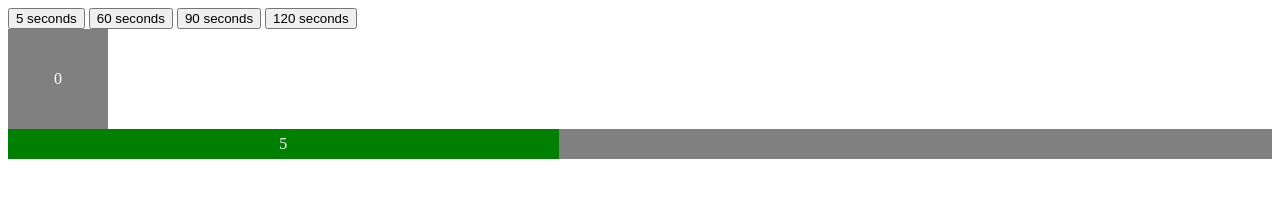
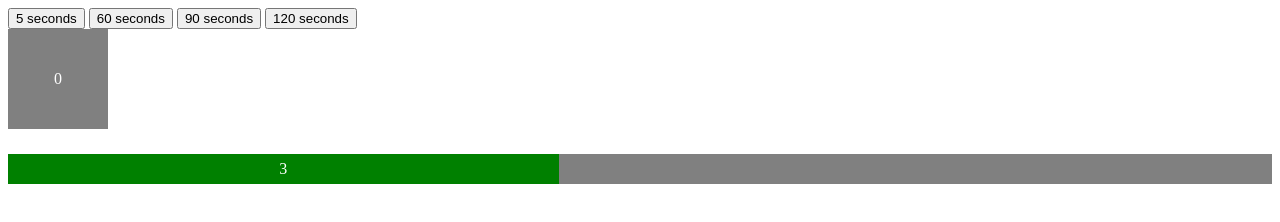
Before and after one commit to gmocore/click-game, a plain HTML site: page index.html in a window 1280 px wide. Both pictures are taken after a click on the button "5 seconds". Drawn offline with Linux system fonts and the light colour scheme.

Commit message:
added countdown timer with dynamic seconds based on user selection

```diff
--- a/main.js
+++ b/main.js
@@ -1,6 +1,7 @@
 // TODO:  When user clicks multiple buttons, multiple timers run at the same time.
 // TODO:  Need a reset button of some sort.  Since when you click on one of the seconds buttons it will start the timer and when the timer is done clicking the button doesn't do anything.
 // TODO:  innerHTML for startTimer() just sets the innerHTML but doesn't update as timer bar goes down.
+// TODO:  Update thirty’s ID to no longer be 5 seconds.  Update in main.js and index.html
 
 // Functionality Option: click listener for whole window.
 // window.addEventListener("click", () => {
@@ -10,15 +11,14 @@
 // });
 
 // Variables
-const clickArea = document.querySelector('.click-area');
-const timer = document.getElementById('timer');
-const thirty = document.getElementById('5');
-const sixty = document.getElementById('60');
-const ninety = document.getElementById('90');
-const oneTwenty = document.getElementById('120');
-const clickDisplay = document.getElementById('click-display');
+const clickArea = document.querySelector(".click-area");
+const timer = document.getElementById("timer");
+const thirty = document.getElementById("5");
+const sixty = document.getElementById("60");
+const ninety = document.getElementById("90");
+const oneTwenty = document.getElementById("120");
+const clickDisplay = document.getElementById("click-display");
 let clickCount = 0;
-
 
 // FUNCTIONS
 function clickCounterReset() {
@@ -28,10 +28,19 @@ function clickCounterReset() {
 
 function startTimer(seconds) {
   timer.style.animationDuration = `${seconds.id}s`;
-    timer.style.animationPlayState = 'running';
+  timer.style.animationPlayState = "running";
+  timer.innerHTML = seconds.id;
+
+  var timerInterval = setInterval(timerCountdown, 1000);
+  function timerCountdown() {
+    if (seconds.id == 0) {
+      clearInterval(timerInterval);
+    } else {
+      seconds.id--;
       timer.innerHTML = seconds.id;
     }
-
+  }
+}
 
 // EVENTLISTENERS
 clickArea.addEventListener("click", () => {
@@ -39,26 +48,25 @@ clickArea.addEventListener("click", () => {
   clickDisplay.innerHTML = clickCount;
 });
 
-thirty.addEventListener('click', () => {
+thirty.addEventListener("click", () => {
   clickCounterReset();
   startTimer(thirty);
 });
 
-sixty.addEventListener('click', () => {
+sixty.addEventListener("click", () => {
   clickCounterReset();
   startTimer(sixty);
 });
 
-ninety.addEventListener('click', () => {
+ninety.addEventListener("click", () => {
   clickCounterReset();
   startTimer(ninety);
 });
 
-oneTwenty.addEventListener('click', () => {
+oneTwenty.addEventListener("click", () => {
   clickCounterReset();
   startTimer(oneTwenty);
 });
-
 
 // /////////////////////////////////////////////////
 // KEEP THIS INCASE WE NEED TO REFERENCE IT LATER.
--- a/style.css
+++ b/style.css
@@ -16,9 +16,10 @@
 }
 
 .timer-background {
+  margin-top: 25px;
   width: 100%;
   background-color: gray;
-    color: #FFF;
+  color: #fff;
 }
 
 #timer {
@@ -35,6 +36,10 @@
 }
 
 @keyframes progressWidth {
-    from {width: 99%;}
-    to {width: 0%;}
+  from {
+    width: 99%;
   }
+  to {
+    width: 0%;
+  }
+}
```
Also changed, not shown: index.html (+2 -2 lines). Lines whose indentation alone changed are shown as unchanged.
